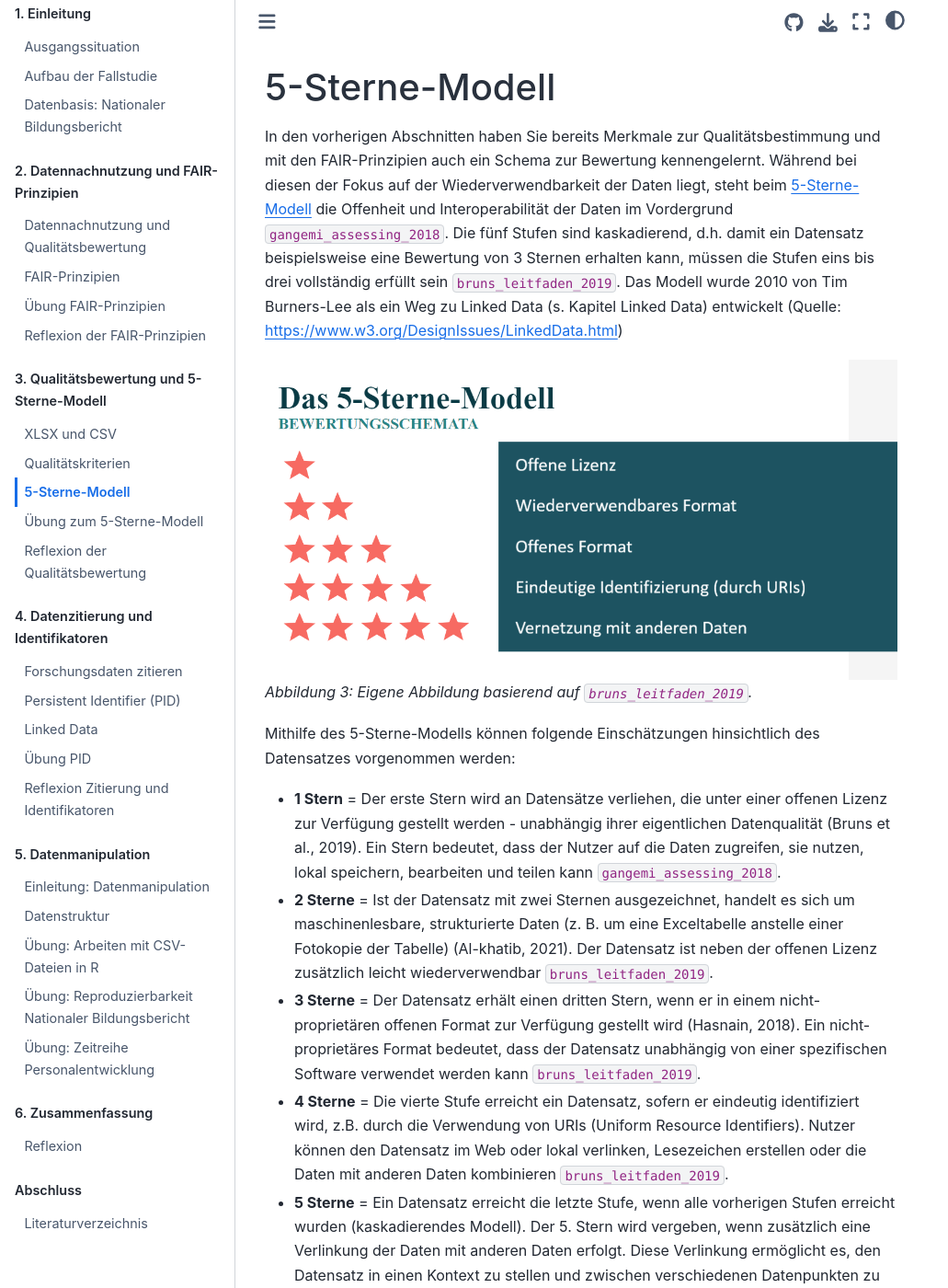
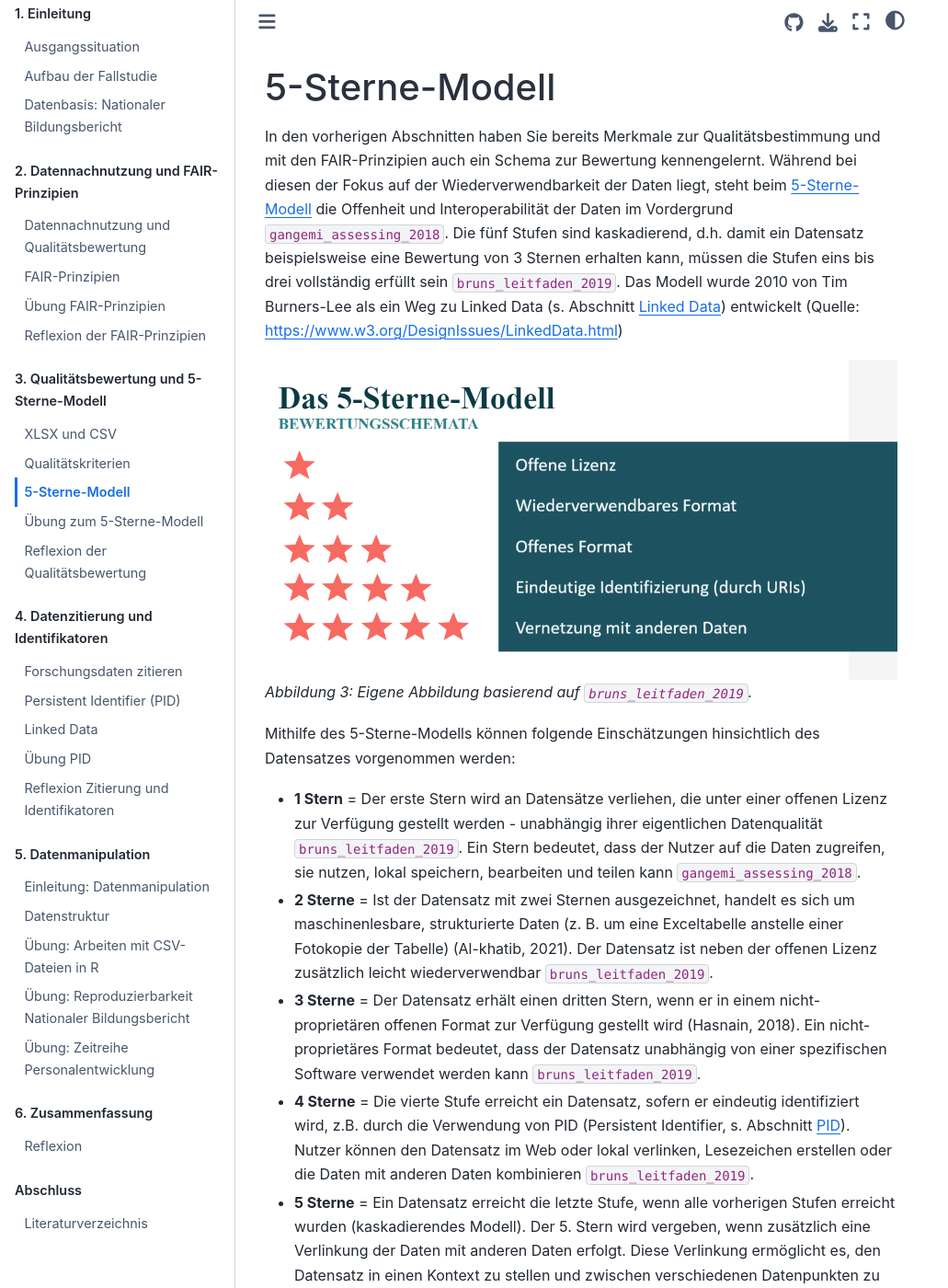
Before and after one commit to quadriga-dk/Tabelle-Fallstudie-1, a Jupyter Book: the page built from Markdown/5_Star_Model.md, in a window 1280 px wide and 1400 px high. Shown: the whole window at 92% size, without its empty margins (0-1031 px from the left). Built offline with Jupyter Book 1.0.4 settings and Sphinx 7.4.7 and the Sphinx Book theme 1.1.4, drawn with Linux system fonts in a browser that asks for light colours; cross-references to code outside the pages are shown as plain code.

Commit message:
Update 5_Star_Model.md

```diff
--- a/Markdown/5_Star_Model.md
+++ b/Markdown/5_Star_Model.md
@@ -1,7 +1,7 @@
 # 5-Sterne-Modell
 
 
-In den vorherigen Abschnitten haben Sie bereits Merkmale zur Qualitätsbestimmung und mit den FAIR-Prinzipien auch ein Schema zur Bewertung kennengelernt. Während bei diesen der Fokus auf der Wiederverwendbarkeit der Daten liegt, steht beim [5-Sterne-Modell](https://5stardata.info/de/) die Offenheit und Interoperabilität der Daten im Vordergrund {cite}`gangemi_assessing_2018`. Die fünf Stufen sind kaskadierend, d.h. damit ein Datensatz beispielsweise eine Bewertung von 3 Sternen erhalten kann, müssen die Stufen eins bis drei vollständig erfüllt sein {cite}`bruns_leitfaden_2019`. Das Modell wurde 2010 von Tim Burners-Lee als ein Weg zu Linked Data (s. Kapitel Linked Data) entwickelt (Quelle: https://www.w3.org/DesignIssues/LinkedData.html)
+In den vorherigen Abschnitten haben Sie bereits Merkmale zur Qualitätsbestimmung und mit den FAIR-Prinzipien auch ein Schema zur Bewertung kennengelernt. Während bei diesen der Fokus auf der Wiederverwendbarkeit der Daten liegt, steht beim [5-Sterne-Modell](https://5stardata.info/de/) die Offenheit und Interoperabilität der Daten im Vordergrund {cite}`gangemi_assessing_2018`. Die fünf Stufen sind kaskadierend, d.h. damit ein Datensatz beispielsweise eine Bewertung von 3 Sternen erhalten kann, müssen die Stufen eins bis drei vollständig erfüllt sein {cite}`bruns_leitfaden_2019`. Das Modell wurde 2010 von Tim Burners-Lee als ein Weg zu Linked Data (s. Abschnitt [Linked Data](linked_data)) entwickelt (Quelle: https://www.w3.org/DesignIssues/LinkedData.html)
 
 
 ![](_images/5_star_model.png)
@@ -10,12 +10,12 @@
 
 Mithilfe des 5-Sterne-Modells können folgende Einschätzungen hinsichtlich des Datensatzes vorgenommen werden:
 
-- **1 Stern** = Der erste Stern wird an Datensätze verliehen, die unter einer offenen Lizenz zur Verfügung gestellt werden - unabhängig ihrer eigentlichen Datenqualität (Bruns et al., 2019). Ein Stern bedeutet, dass der Nutzer auf die Daten zugreifen, sie nutzen, lokal speichern, bearbeiten und teilen kann {cite}`gangemi_assessing_2018`.
+- **1 Stern** = Der erste Stern wird an Datensätze verliehen, die unter einer offenen Lizenz zur Verfügung gestellt werden - unabhängig ihrer eigentlichen Datenqualität {cite}`bruns_leitfaden_2019`. Ein Stern bedeutet, dass der Nutzer auf die Daten zugreifen, sie nutzen, lokal speichern, bearbeiten und teilen kann {cite}`gangemi_assessing_2018`.
 
 - **2 Sterne** = Ist der Datensatz mit zwei Sternen ausgezeichnet, handelt es sich um maschinenlesbare, strukturierte Daten (z. B. um eine Exceltabelle anstelle einer Fotokopie der Tabelle) (Al-khatib, 2021). Der Datensatz ist neben der offenen Lizenz zusätzlich leicht wiederverwendbar {cite}`bruns_leitfaden_2019`.
 
 - **3 Sterne** = Der Datensatz erhält einen dritten Stern, wenn er in einem nicht-proprietären offenen Format zur Verfügung gestellt wird (Hasnain, 2018). Ein nicht-proprietäres Format bedeutet, dass der Datensatz unabhängig von einer spezifischen Software verwendet werden kann {cite}`bruns_leitfaden_2019`.
 
-- **4 Sterne** = Die vierte Stufe erreicht ein Datensatz, sofern er eindeutig identifiziert wird, z.B. durch die Verwendung von URIs (Uniform Resource Identifiers). Nutzer können den Datensatz im Web oder lokal verlinken, Lesezeichen erstellen oder die Daten mit anderen Daten kombinieren {cite}`bruns_leitfaden_2019`.
+- **4 Sterne** = Die vierte Stufe erreicht ein Datensatz, sofern er eindeutig identifiziert wird, z.B. durch die Verwendung von PID (Persistent Identifier, s. Abschnitt [PID](PID)). Nutzer können den Datensatz im Web oder lokal verlinken, Lesezeichen erstellen oder die Daten mit anderen Daten kombinieren {cite}`bruns_leitfaden_2019`.
 
 - **5 Sterne** = Ein Datensatz erreicht die letzte Stufe, wenn alle vorherigen Stufen erreicht wurden (kaskadierendes Modell). Der 5. Stern wird vergeben, wenn zusätzlich eine Verlinkung der Daten mit anderen Daten erfolgt. Diese Verlinkung ermöglicht es, den Datensatz in einen Kontext zu stellen und zwischen verschiedenen Datenpunkten zu navigieren. Nutzer können damit während der Nutzung ähnliche Daten entdecken und Informationen über das Datenschema erhalten {cite}`bruns_leitfaden_2019`.
```
